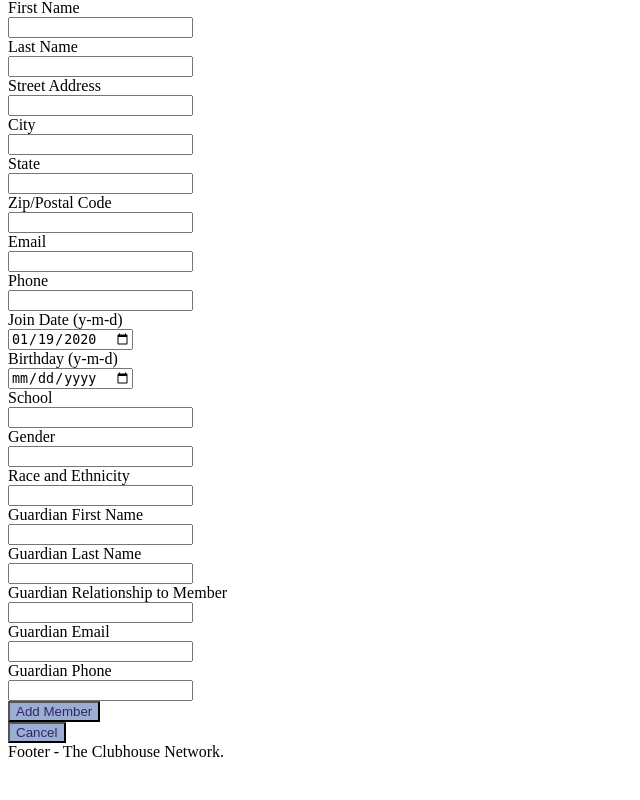
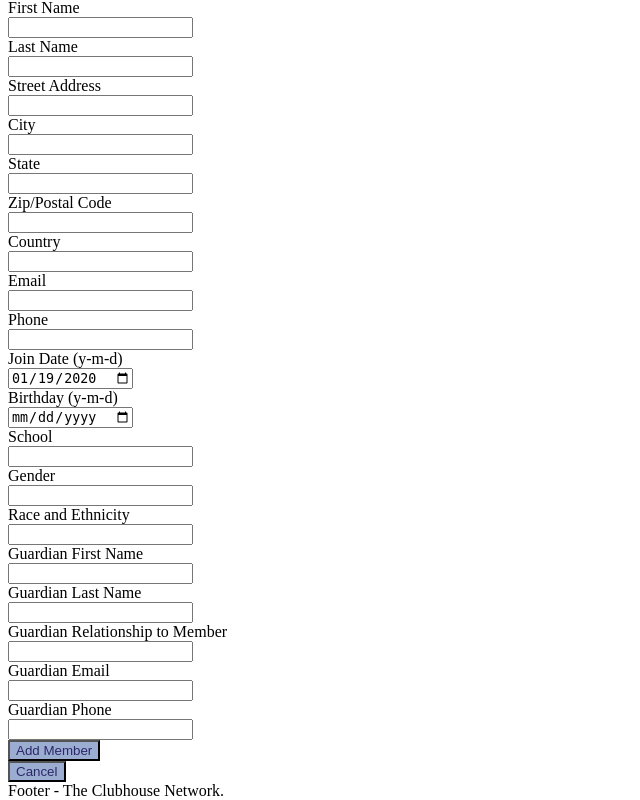
Before and after one commit to liwanlin41/Clubhouse, a Flask app: page /clubhouse/addmember in a window 1280 px wide. Shown: the part 317-1117 px from the top of the page, without its empty margins (0-640 px from the left). Before the commit the page ends 1074 px from the top, so only its background shows below. Run offline with Flask 2, Linux system fonts and the light colour scheme; a user stored in the database is signed in.

Commit message:
country field and crossed off TODOs

```diff
--- a/app/__init__.py
+++ b/app/__init__.py
@@ -30,8 +30,6 @@ def get_locale():
 #    return 'es'
     return request.accept_languages.best_match(app.config['LANGUAGES'])
 
-# these things don't work yet, person working on these parts can do whatever necessary
-
 # login setup
 login_manager = LoginManager(app)
 login_manager.login_view = 'login'
--- a/app/forms.py
+++ b/app/forms.py
@@ -96,9 +96,8 @@ class MemberInfoHandler:
             self.form.state.render_kw = {'value': state}
         if zipcode:
             self.form.zip_code.render_kw = {'value': zipcode}
-        # TODO: uncomment once implemented and add to form
-#        if country:
-#            self.form.country.render_kw = {'value': country}
+        if country:
+            self.form.country.render_kw = {'value': country}
         if email:
             self.form.member_email.render_kw = {'value': email}
         if phone:
--- a/app/routes.py
+++ b/app/routes.py
@@ -185,7 +185,7 @@ def create_member():
 @app.route('/clubhouse/members', methods=['GET','POST'])
 @fresh_login_required()
 def manage_members():
-    club_id = session['club_id'] # TODO: test if this works
+    club_id = session['club_id']
     form_manager = MemberManager(club_id)
     if request.method == "POST":
         if "new_member" in request.form: # add new member
@@ -222,7 +222,6 @@ def edit():
             flash(_l(delete_specific_member(club_id, mem_id))) # delete from db, returns success/error message
             return redirect('/clubhouse/members')
         # otherwise update info
-        # TODO: update member info in database
         if "update_btn" in request.form:
             # convert to mutable dictionary
             update_dict = dict(request.form)
@@ -235,14 +234,6 @@ def edit():
                 del update_dict[field]
             flash(edit_member(club_id, mem_id, update_dict))
             return redirect('/clubhouse/members')
-#            # already have club and member id
-#        # this post request contains the member id and club id
-#        return request.form
-
-# TODO: remove this route
-@app.route('/clubhouse/viewmembers')
-def view_members():
-    return str(get_clubhouse_members(1))
 
 # check-in page, main functionality of website
 @app.route('/clubhouse/checkin', methods=['GET','POST'])
@@ -251,8 +242,7 @@ def checkin_handler():
     # manually set session to stale
     session['fresh'] = False
     if request.method == "GET":
-        # TODO: make sure this works
-        # will need to get the actual clubhouse id eventually
+        # get checkin manager for this specific clubhouse
         testform = CheckinManager(session['club_id'])
     if request.method == "POST":
         # deserialize testform and rebind fields
--- a/app/templates/clubhouse/edit.html
+++ b/app/templates/clubhouse/edit.html
@@ -40,6 +40,8 @@
 		{{ form.state(size=20) }}<br>
 		{{ form.zip_code.label }}<br>
 		{{ form.zip_code(size=20) }}<br>
+		{{ form.country.label }}<br>
+		{{ form.country(size=20) }}<br>
 		{{ form.member_email.label }}<br>
 		{{ form.member_email(size=20) }}<br>
 		{{ form.member_phone.label }}<br>
```
